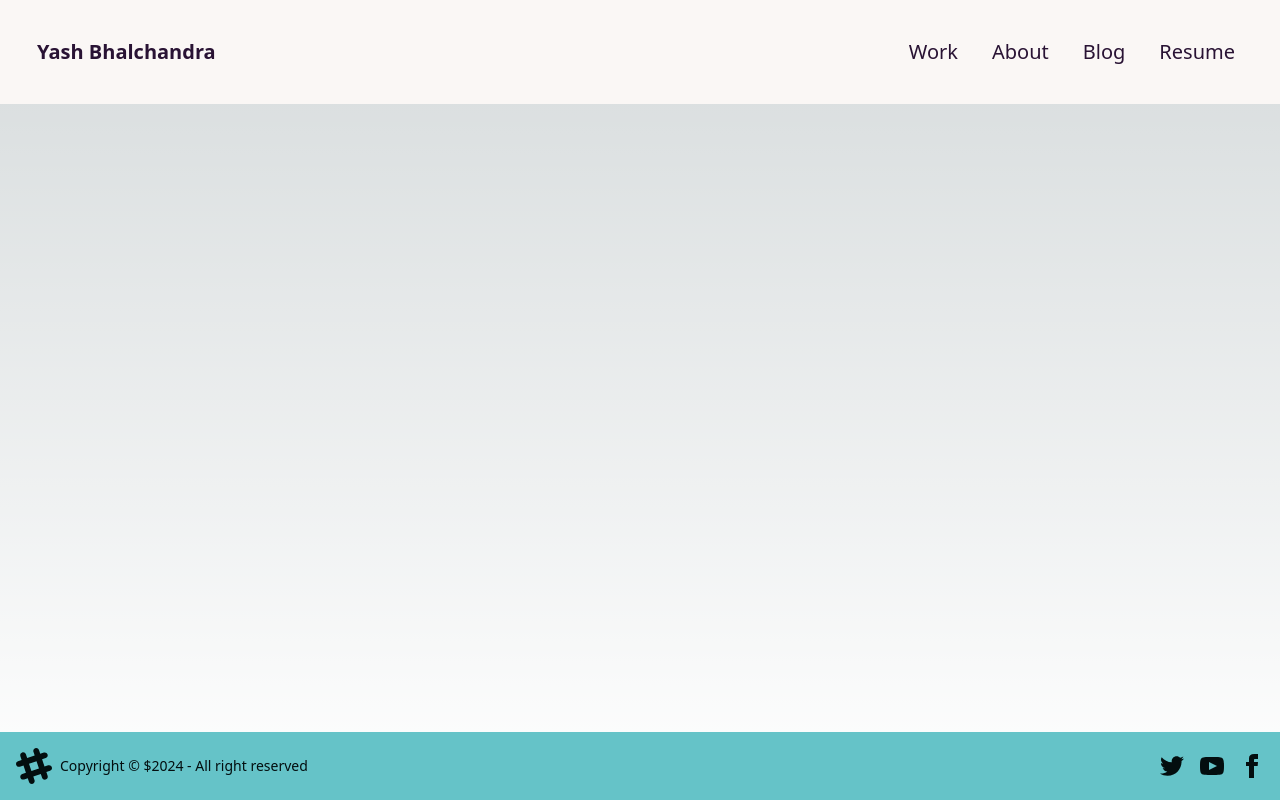
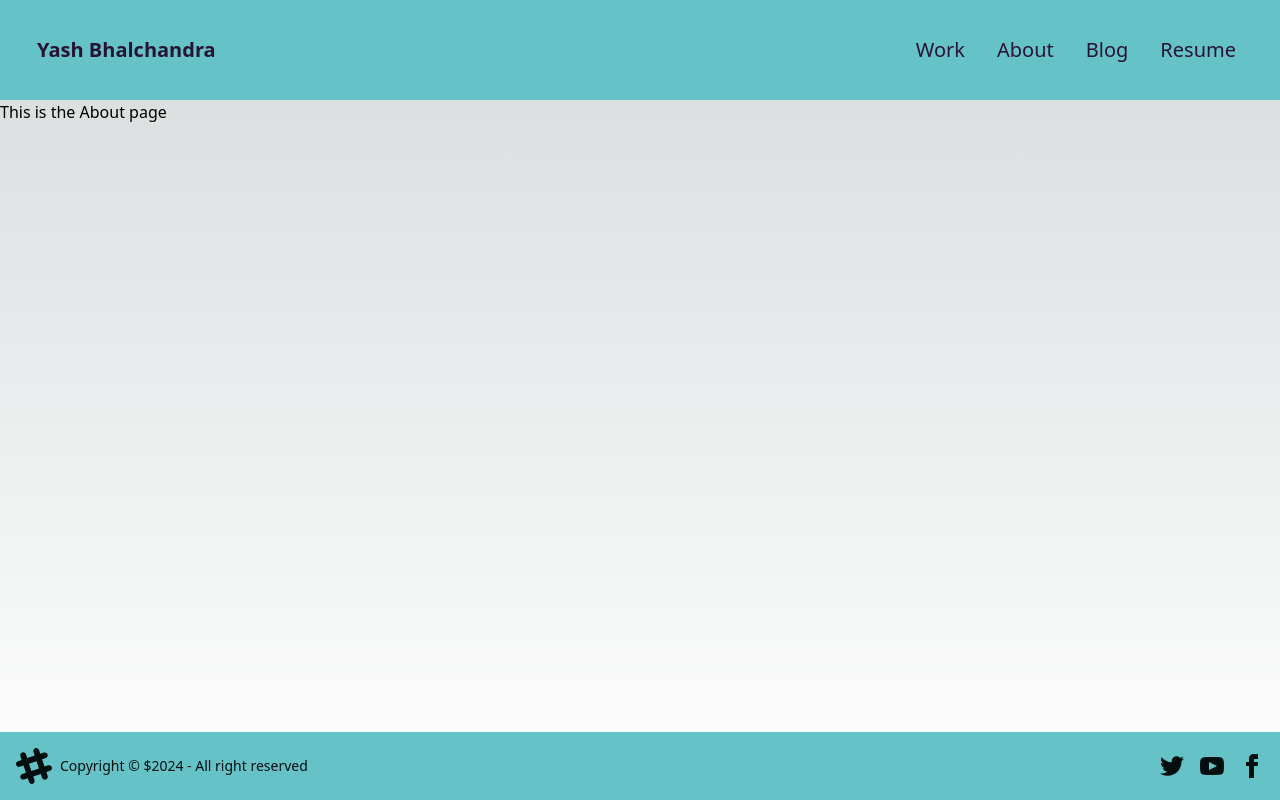
Before and after one commit to yashbhal/portfolio-web, a Next.js app: page /About in a window 1280 px wide. Built offline with nearby package versions, Linux system fonts and the light colour scheme.

Commit message:
minor updates to design and organization

```diff
--- a/app/About/page.tsx
+++ b/app/About/page.tsx
@@ -1,2 +1,4 @@
-const About = () => {};
+const About = () => {
+  return <div>This is the About page</div>;
+};
 export default About;
--- a/app/components/Navbar.tsx
+++ b/app/components/Navbar.tsx
@@ -2,7 +2,7 @@ import Link from "next/link";
 
 const Navbar = () => {
   return (
-    <div className="navbar bg-base-100 text-base-content p-5">
+    <div className="navbar bg-primary text-base-content p-5">
       <div className="flex-1">
         <Link href="/" className="btn btn-ghost text-xl">
           Yash Bhalchandra
@@ -11,22 +11,22 @@ const Navbar = () => {
       <div className="flex-none">
         <ul className="menu menu-horizontal">
           <li>
-            <Link href="/Work" className=" btn btn-ghost text-xl font-light">
+            <Link href="/Work" className="text-xl font-light">
               Work
             </Link>
           </li>
           <li>
-            <Link href="/About" className=" btn btn-ghost text-xl font-light">
+            <Link href="/About" className="text-xl font-light">
               About
             </Link>
           </li>
           <li>
-            <Link href="/Blog" className=" btn btn-ghost text-xl font-light">
+            <Link href="/Blog" className="text-xl font-light">
               Blog
             </Link>
           </li>
           <li>
-            <Link href="/Resume" className=" btn btn-ghost text-xl font-light">
+            <Link href="/Resume" className="text-xl font-light">
               Resume
             </Link>
           </li>
--- a/app/page.tsx
+++ b/app/page.tsx
@@ -1,3 +1,6 @@
-const Home = () => {};
+// app/page.tsx
+const Home = () => {
+  return <div>Hello!</div>;
+};
 
 export default Home;
```
